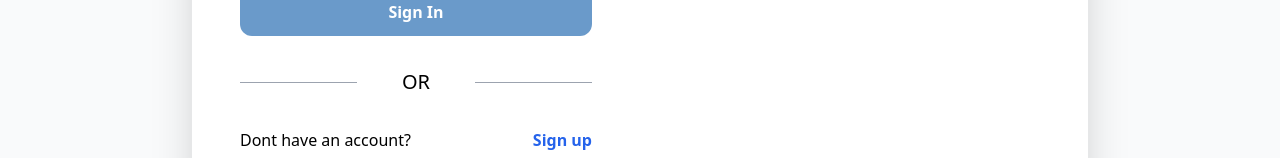
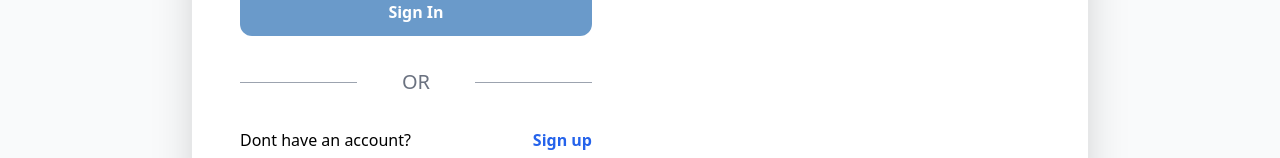
Before and after one commit to ayirezang/TODOLIST, a React (Vite) app in the folder FrontEnd/: page /signin in a window 1280 px wide. Shown: the part 548-706 px from the top of the page. Built offline with nearby package versions, Linux system fonts and the light colour scheme.

Commit message:
signup signin

```diff
--- a/FrontEnd/src/Pages/SignIn.jsx
+++ b/FrontEnd/src/Pages/SignIn.jsx
@@ -97,7 +97,7 @@ const SignIn = () => {
             >
               Sign In
             </button>
-            <div className="grid grid-cols-3  items-center ">
+            <div className="grid grid-cols-3 mt-10 items-center text-gray-500 ">
               <hr className="border-gray-400" />
               <p className="text-xl text-center">OR</p>
               <hr className="border-gray-400" />
```
Also changed, not shown: FrontEnd/src/Pages/SignUp.jsx (+1 -95 lines).
